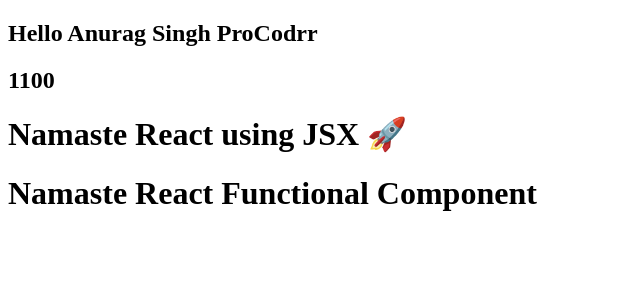
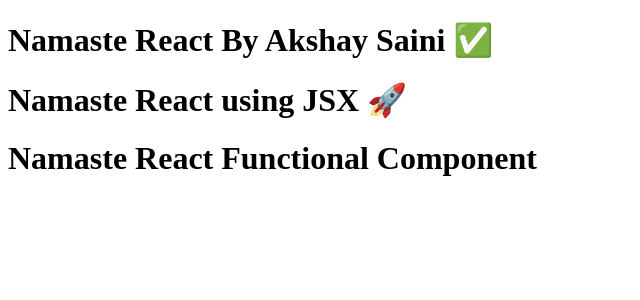
Before and after one commit to developer-mohitsoni/Namaste-React-Series, a React (Vite) app in the folder Episode 03 - Laying the foundation/: page / in a window 1280 px wide. Shown: the top 300 px of the page, without its empty margins (0-640 px from the left). Built offline with nearby package versions, Linux system fonts and the light colour scheme.

Commit message:
Understand how to put ReactElement inside Functional Component

```diff
--- a/Episode 03 - Laying the foundation/App.js
+++ b/Episode 03 - Laying the foundation/App.js
@@ -26,13 +26,12 @@
 //! Component Comosition
 
 //? We can write any JavaScript expression inside the {} in JSX
-const name = "Anurag Singh ProCodrr";
+
+//? Understand how to put ReactElement inside the JSX Functional Component
 const HeadingComponent = () => (
   <div id="container">
-    {/* {number} */}
-    <h2>Hello {name}</h2>
-    <h2>{500 + 600}</h2>
-    <h2>{console.log("Hello Mohit Soni")}</h2>
+    {/* Adding ReactElement inside Functional Component */}
+    {heading}
     <Title />
     <h1 className="heading">Namaste React Functional Component</h1>
   </div>
```
